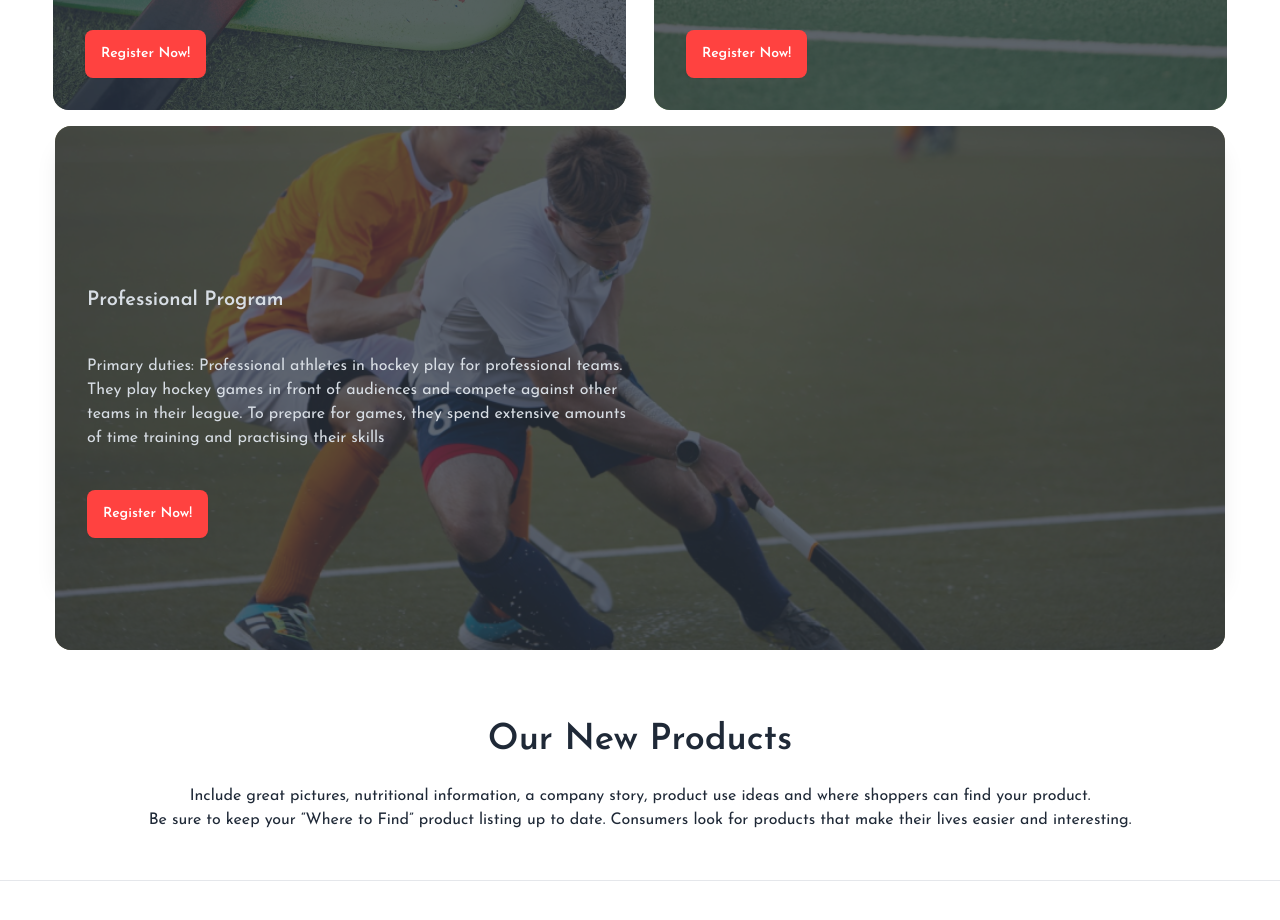
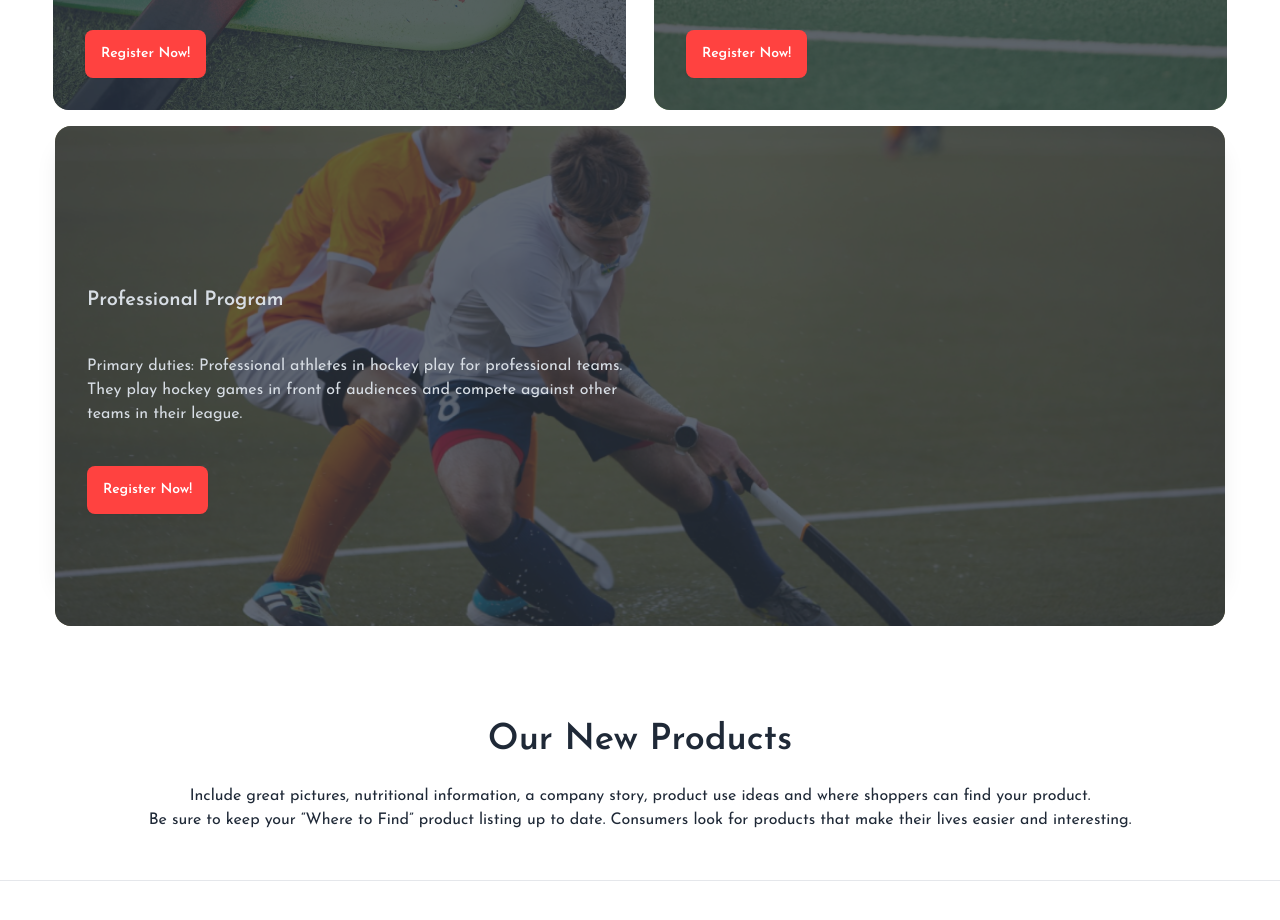
Before and after one commit to khsultana/hockeys-website, a plain HTML site: page index.html in a window 1280 px wide. Shown: the part 1680-2600 px from the top of the page. Drawn offline with nearby package versions, Linux system fonts and the light colour scheme.

Commit message:
everything upto date

```diff
--- a/index.html
+++ b/index.html
@@ -146,7 +146,7 @@
         <div class="flex lg:flex-row flex-col gap-7 items-center justify-center mt-12">
           <div class="card lg:w-[573px] image-full">
             <img src="Images/2.png" alt="Shoes" />
-            <div class="card-body space-y-8">
+            <div class="card-body lg:space-y-8">
               <h2 class="card-title text-2xl lg:mt-6">Junior Program</h2>
               <p>USA Hockey's junior program provides opportunities for players ages 16-to-20 to hone and enhance their
                 skills organization's overall efforts related to player development.
@@ -158,7 +158,7 @@
           </div>
           <div class="card lg:w-[573px] image-full lg:space-y-4">
             <img src="Images/3.png" alt="Shoes" />
-            <div class="card-body space-y-8">
+            <div class="card-body lg:space-y-8">
               <h2 class="card-title">Teenager Program</h2>
               <p>Hockey 4 Youth is a charitable organization that provides new Canadian youth with an opportunity to
                 play ice hockey at no cost while learning valuable life.
@@ -170,14 +170,13 @@
           </div>
         </div>
         <div class="flex lg:flex-row flex-col justify-center mt-4">
-          <div class="card lg:w-[1170px] w-[500px]  lg:h-[450px] bg-slate-50 shadow-xl image-full">
+          <div class="card lg:w-[1170px] w-[410px] lg:h-[450px] bg-slate-50 shadow-xl image-full">
             <figure><img src="Images/4.png" alt="Shoes" /></figure>
-            <div class="card-body space-y-8 lg:mt-32">
+            <div class="card-body lg:space-y-8 lg:mt-32">
               <h2 class="card-title">Professional Program</h2>
               <p class=" lg:w-1/2">Primary duties: Professional athletes in hockey play for professional teams. They
                 play hockey games in
-                front of audiences and compete against other teams in their league. To prepare for games, they spend
-                extensive amounts of time training and practising their skills
+                front of audiences and compete against other teams in their league.
 
               </p>
               <div class="card-actions justify-start">
```
